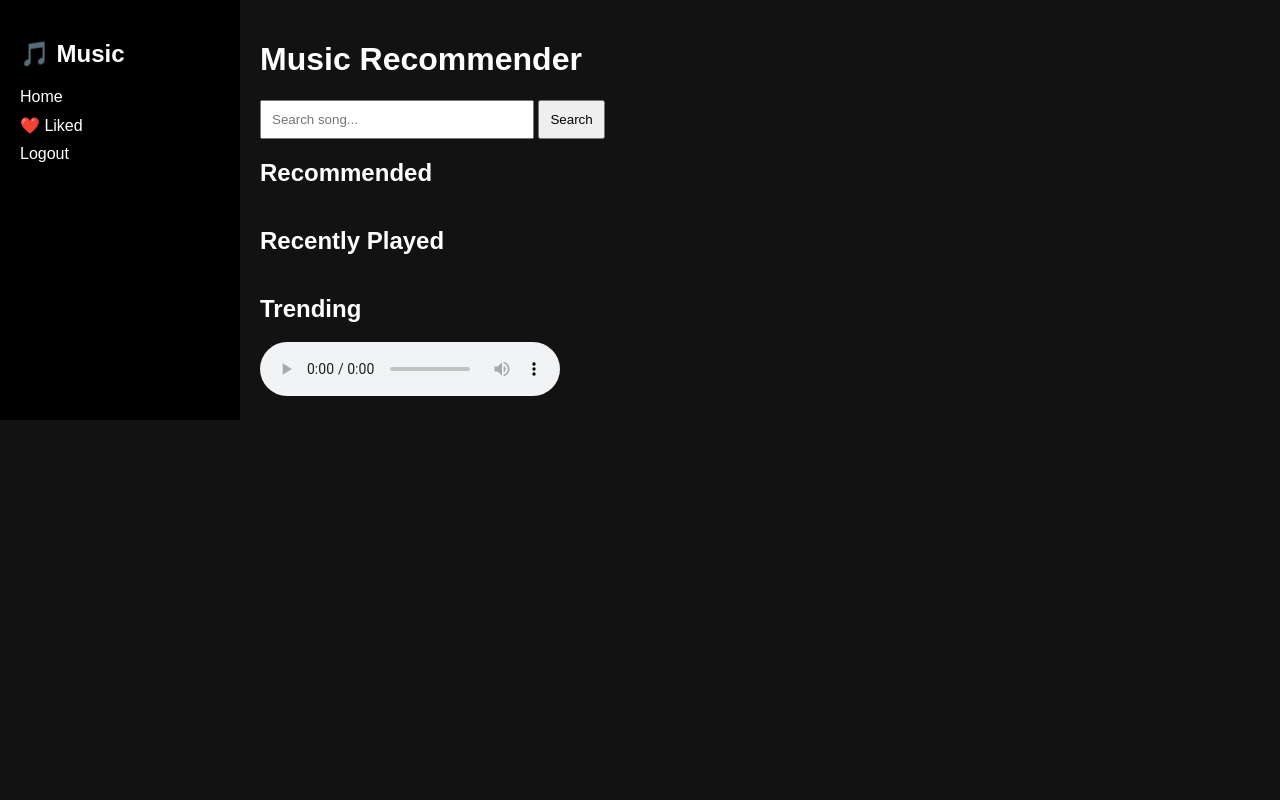
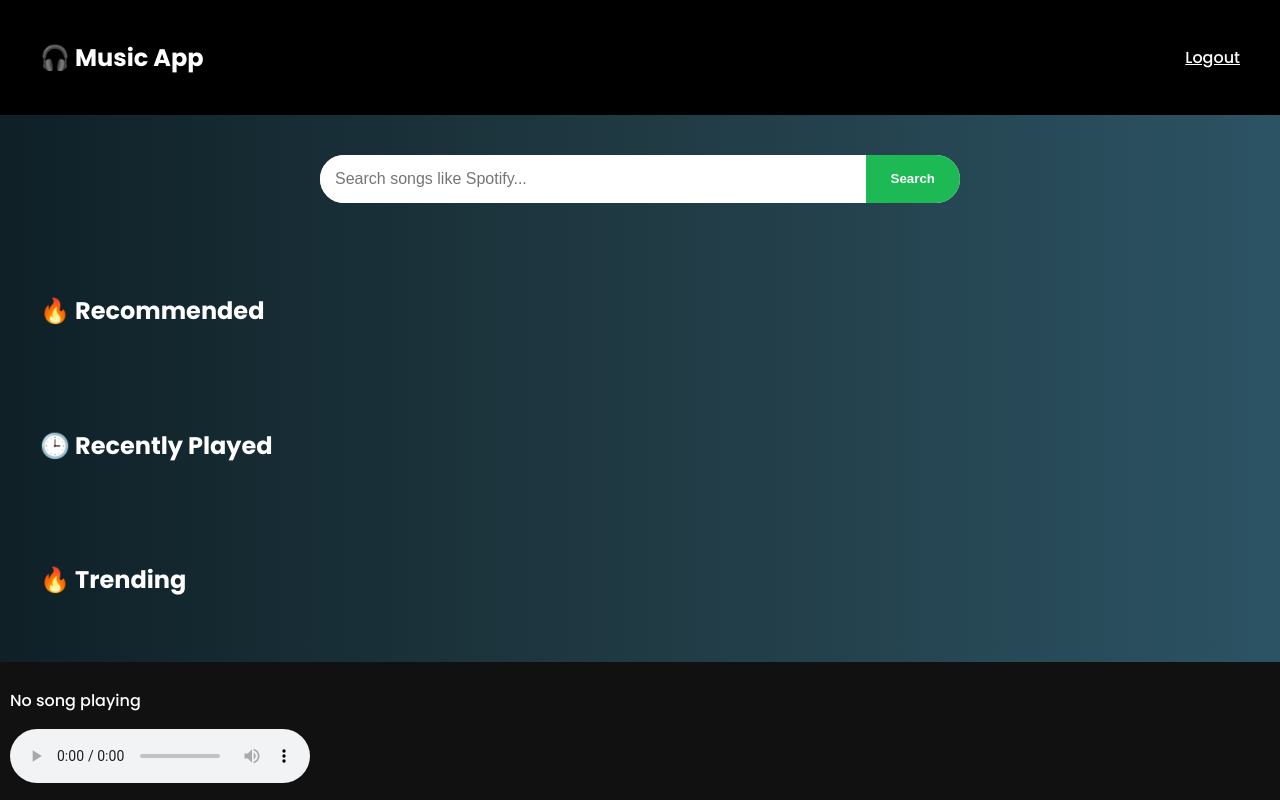
Before and after one commit to Swaliha-jamadar-070/Music-Recommender-System, a Flask app: page / in a window 1280 px wide. Run offline with Flask 3, Linux system fonts and the light colour scheme; the visitor is signed in with stand-in values (Sample User, id 1); data that the repository does not hold is empty; some libraries are stand-ins or nearby versions.

Commit message:
Update index.html

```diff
--- a/templates/index.html
+++ b/templates/index.html
@@ -1,60 +1,235 @@
 <!DOCTYPE html>
 <html>
 <head>
-<title>Music App</title>
-<link rel="stylesheet" href="/static/style.css">
+<title>Music App 🎧</title>
+<link rel="icon" href="data:,">
+
+<link href="https://fonts.googleapis.com/css2?family=Poppins:wght@300;500;700&display=swap" rel="stylesheet">
+
+<style>
+body{
+    font-family:Poppins;
+    background:linear-gradient(to right,#0f2027,#203a43,#2c5364);
+    color:white;
+    margin:0;
+}
+
+/* HEADER */
+.header{
+    display:flex;
+    justify-content:space-between;
+    align-items:center;
+    padding:20px 40px;
+    background:#000;
+}
+
+/* CENTER SEARCH */
+.search-section{
+    display:flex;
+    justify-content:center;
+    margin:40px 0;
+}
+
+.search-box{
+    width:50%;
+    display:flex;
+    background:white;
+    border-radius:50px;
+    overflow:hidden;
+}
+
+.search-box input{
+    flex:1;
+    padding:15px;
+    border:none;
+    outline:none;
+    font-size:16px;
+}
+
+.search-box button{
+    padding:15px 25px;
+    border:none;
+    background:#1db954;
+    color:white;
+    font-weight:bold;
+    cursor:pointer;
+}
+
+/* SECTION */
+.section{
+    padding:30px 40px;
+}
+
+/* GRID */
+.grid{
+    display:grid;
+    grid-template-columns:repeat(auto-fill,minmax(200px,1fr));
+    gap:20px;
+}
+
+/* CARD */
+.card{
+    background:#181818;
+    padding:15px;
+    border-radius:12px;
+    transition:0.3s;
+}
+
+.card:hover{
+    transform:scale(1.05);
+    background:#282828;
+}
+
+.cover{
+    width:100%;
+    height:180px;
+    border-radius:10px;
+    object-fit:cover;
+}
+
+/* BUTTONS */
+.btn{
+    margin-top:8px;
+    padding:8px 12px;
+    border:none;
+    border-radius:6px;
+    cursor:pointer;
+}
+
+.play{ background:#1db954; color:white; }
+.like{ background:#333; color:white; }
+
+/* HISTORY STYLE (LIKE YOUTUBE) */
+.history-item{
+    display:flex;
+    align-items:center;
+    background:#181818;
+    margin-bottom:10px;
+    padding:10px;
+    border-radius:8px;
+    cursor:pointer;
+}
+
+.history-item img{
+    width:60px;
+    height:60px;
+    border-radius:6px;
+    margin-right:15px;
+}
+
+/* PLAYER */
+.player{
+    position:fixed;
+    bottom:0;
+    width:100%;
+    background:#111;
+    padding:10px;
+}
+</style>
+
+<script>
+function playSong(name, artist, preview){
+    fetch('/track_play',{
+        method:'POST',
+        headers:{'Content-Type':'application/json'},
+        body:JSON.stringify({song:name})
+    });
+
+    let player = document.getElementById("player");
+    let now = document.getElementById("now");
+
+    if(preview){
+        player.src = preview;
+        player.play();
+    }else{
+        window.open(`https://youtube.com/results?search_query=${name} ${artist}`);
+    }
+
+    now.innerText = "🎶 " + name + " - " + artist;
+}
+
+function likeSong(name){
+    fetch('/like',{
+        method:'POST',
+        headers:{'Content-Type':'application/json'},
+        body:JSON.stringify({song:name})
+    });
+}
+</script>
+
 </head>
 
 <body>
 
-<div class="sidebar">
-    <h2>🎵 Music</h2>
-    <a href="/">Home</a>
-    <a href="/liked">❤️ Liked</a>
-    <a href="/logout">Logout</a>
+<!-- HEADER -->
+<div class="header">
+    <h2>🎧 Music App</h2>
+    <a href="/logout" style="color:white;">Logout</a>
 </div>
 
-<div class="main">
-
-<h1>Music Recommender</h1>
-
-<form method="POST" class="search">
-    <input name="song" placeholder="Search song..." required>
+<!-- SEARCH -->
+<div class="search-section">
+<form method="POST" class="search-box">
+    <input name="song" placeholder="Search songs like Spotify..." required>
     <button>Search</button>
 </form>
+</div>
 
-<h2>Recommended</h2>
-<div class="row">
-{% for s in recs %}
+<!-- RECOMMENDED -->
+<div class="section">
+<h2>🔥 Recommended</h2>
+<div class="grid">
+{% for song in recommendations %}
 <div class="card">
-<img src="{{s.image}}">
-<h3>{{s.name}}</h3>
-<p>{{s.artist}}</p>
-<button onclick="play('{{s.name}}','{{s.preview}}')">▶</button>
-<button onclick="like('{{s.name}}')">❤️</button>
+<img src="{{ song.image }}" class="cover">
+<h4>{{ song.name }}</h4>
+<p>{{ song.artist }}</p>
+
+<button class="btn play"
+onclick="playSong('{{ song.name }}','{{ song.artist }}','{{ song.preview }}')">
+▶ Play</button>
+
+<button class="btn like"
+onclick="likeSong('{{ song.name }}')">
+❤️ Like</button>
+</div>
+{% endfor %}
+</div>
+</div>
+
+<!-- HISTORY (UPGRADED) -->
+<div class="section">
+<h2>🕒 Recently Played</h2>
+
+{% for song in history %}
+<div class="history-item"
+onclick="playSong('{{ song[0] }}','{{ song[1] }}','')">
+
+<img src="https://via.placeholder.com/100">
+<div>
+<b>{{ song[0] }}</b><br>
+<small>{{ song[1] }}</small>
+</div>
+
 </div>
 {% endfor %}
 </div>
 
-<h2>Recently Played</h2>
-<div class="row">
-{% for h in history %}
-<div class="small-card">{{h[0]}} - {{h[1]}}</div>
+<!-- TRENDING -->
+<div class="section">
+<h2>🔥 Trending</h2>
+<ul>
+{% for t in trending %}
+<li>{{ t }}</li>
 {% endfor %}
+</ul>
 </div>
 
-<h2>Trending</h2>
-<div class="row">
-{% for t in trending %}
-<div class="small-card">{{t}}</div>
-{% endfor %}
+<!-- PLAYER -->
+<div class="player">
+<p id="now">No song playing</p>
+<audio id="player" controls></audio>
 </div>
-
-<audio id="player" controls></audio>
-
-</div>
-
-<script src="/static/script.js"></script>
 
 </body>
 </html>
```
